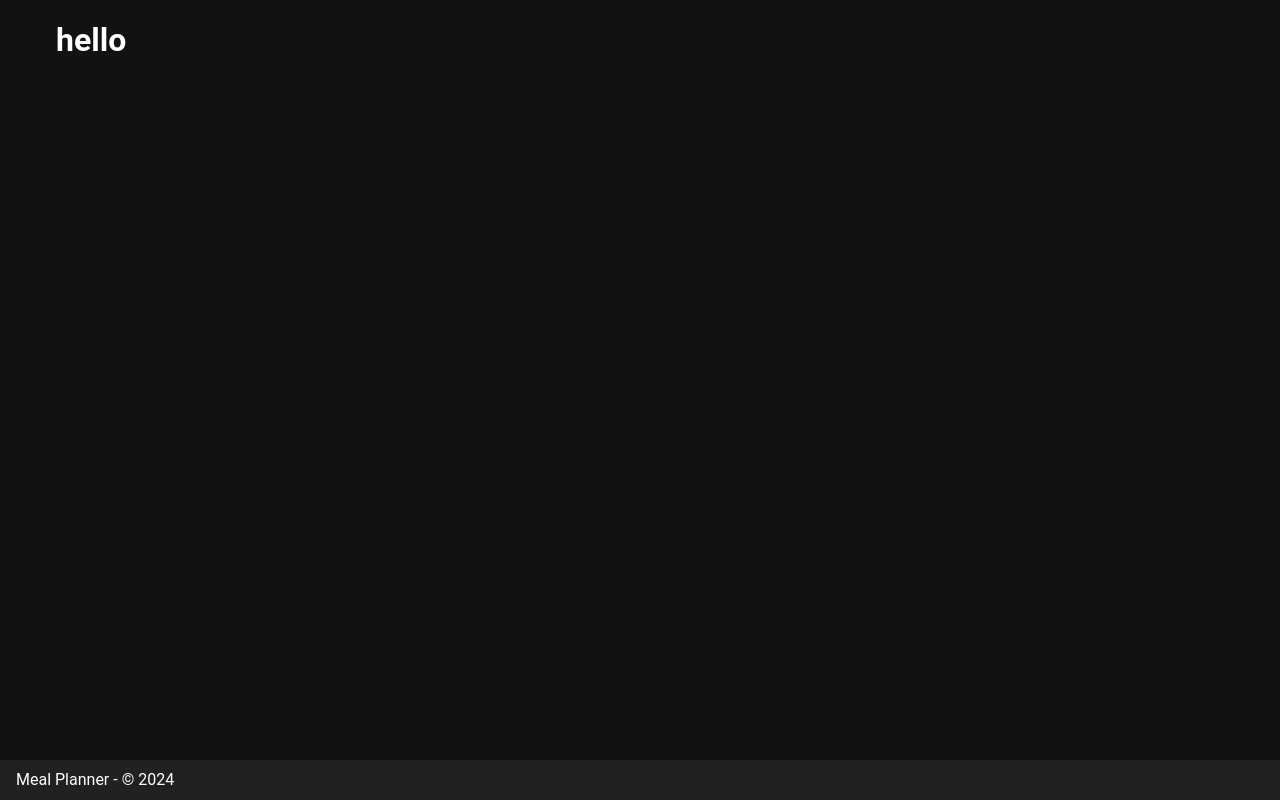
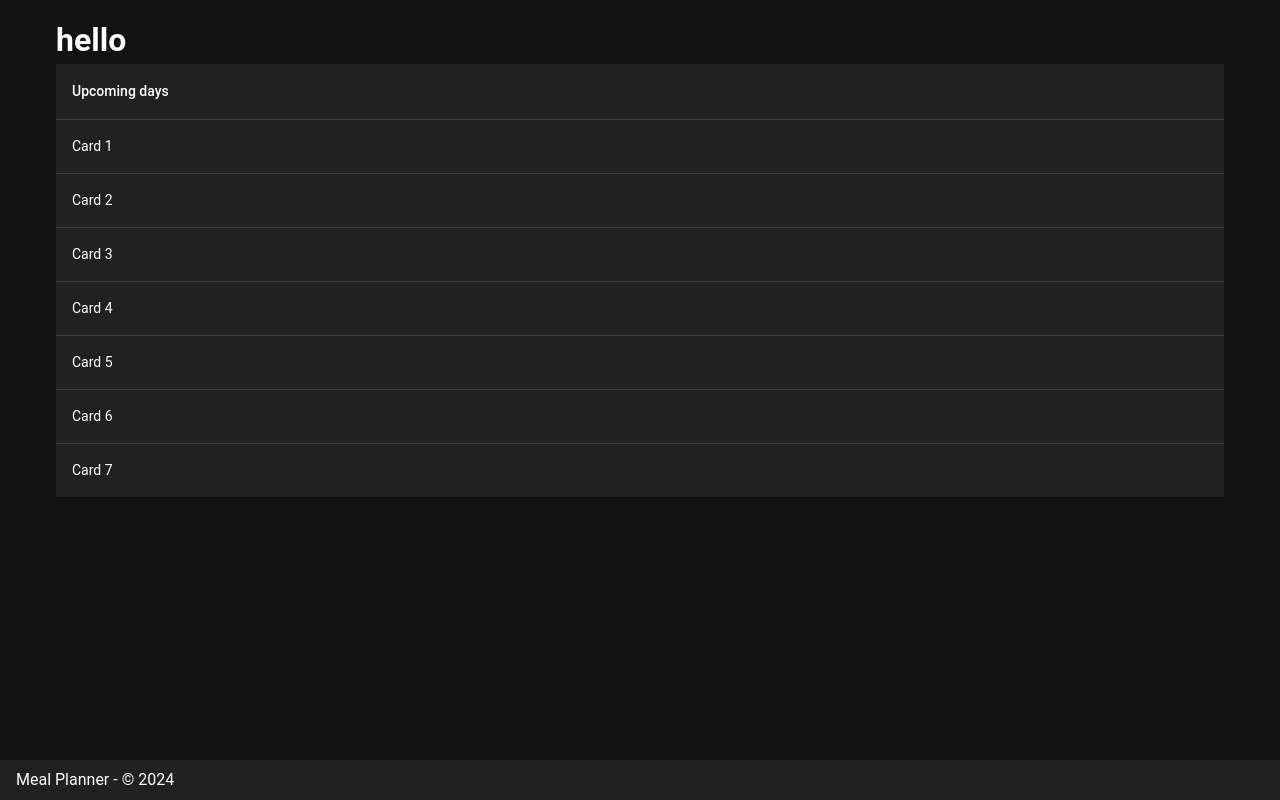
Before and after one commit to nekkox/Recipe-App, a Vue app: page / in a window 1280 px wide. Built offline with nearby package versions, Linux system fonts and the light colour scheme.

Commit message:
Create table to show the generated cards

```diff
--- a/src/components/CalendarDays.vue
+++ b/src/components/CalendarDays.vue
@@ -31,4 +31,21 @@ console.log(cards);
 </script>
 
 
-<template></template>
+<template>
+
+<v-table>
+<thead>
+<tr>
+  <th class="text-left">Upcoming days</th>
+</tr>
+</thead>
+<tbody>
+<tr v-for="card in cards" :key="card.date.toString()">
+<td class="py-4">{{ card.content }}</td>
+</tr>
+
+</tbody>
+
+</v-table>
+
+</template>
```
